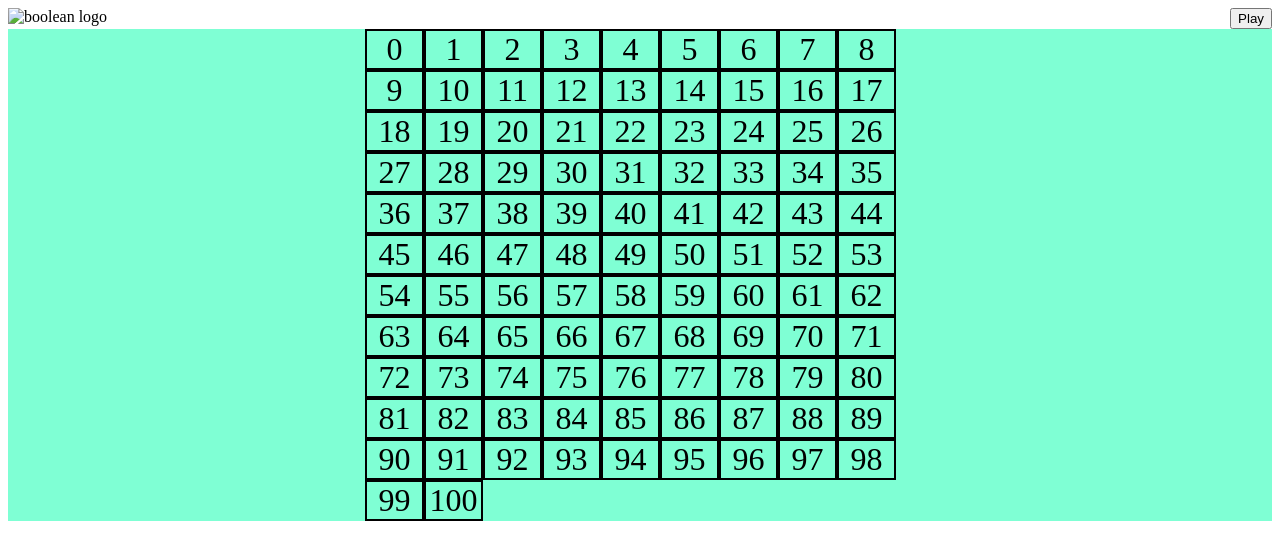
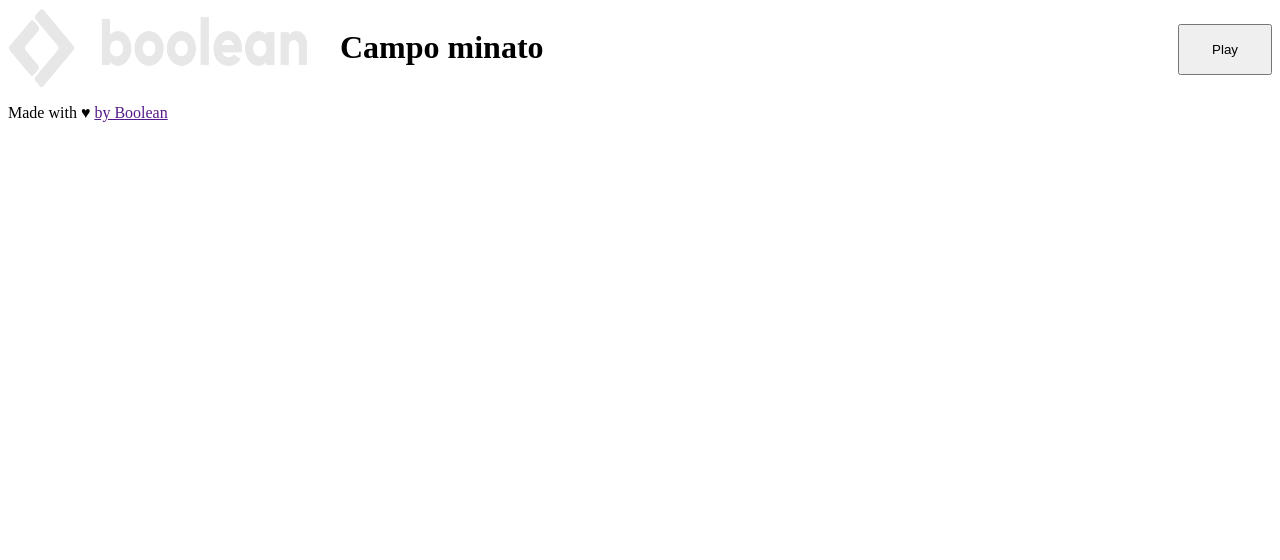
Before and after one commit to Youss0203/js-campominato-grid, a plain HTML site: page index.html in a window 1280 px wide. Drawn offline with Linux system fonts and the light colour scheme.

Commit message:
aggiunto add event listener che al click mostra la griglia

```diff
--- a/index.html
+++ b/index.html
@@ -13,8 +13,11 @@
 
     <header>
         <div class="d-flex">
-            <img src="" alt="boolean logo">
-            <button>Play</button>
+            <div class="flex">
+                <img src="./image/boolean-logo.png" alt="boolean logo">
+                <h1>Campo minato</h1>
+            </div>
+            <div><button>Play</button></div>
         </div>
     </header>
 
@@ -25,7 +28,9 @@
         </section>
     </main>
 
-    <footer></footer>
+    <footer>
+        <p>Made with &hearts; <a href="">by Boolean</a></p>
+    </footer>
 
     <script src="./js/script.js"></script>
 </body>
--- a/js/script.js
+++ b/js/script.js
@@ -9,17 +9,34 @@ emetto un messaggio in console con il numero della cella cliccata.
 
 const newGridElement = document.querySelector("section.main-content")
 
+const btnElement = document.querySelector("button")
 
-for(let i = 0; i <= 100; i++ ){
+btnElement.addEventListener("click", function(){
+for(let i = 1; i <= 100; i++ ){
 
     const currentSquare = newSquareElement();
     const squareContent = i;
 
     currentSquare.innerHTML += `<span> ${squareContent} </span>`
 
+    currentSquare.addEventListener('click', function(){
+        currentSquare.classList.toggle('cliccked');
+        console.log(squareContent)
+    });
+
+
+
+
+
+
 newGridElement.appendChild(currentSquare)
 }
+})
 
+
+
+
+/* funzione */
 function newSquareElement(){
     const articleElement = document.createElement("article");
     articleElement.classList.add("square");
--- a/style/stile.css
+++ b/style/stile.css
@@ -14,11 +14,20 @@ main{
     flex-wrap: wrap;
 
 }
+img{
+    width: 300px;
+}
+.flex{
+    display: flex;
+}
 
+h1{
+    padding-left:2rem;
+}
 
 article.square {
-    width: calc(100% / 10);
-    height: calc(100% / 10);
+    width: calc(100% / 11);
+    height: calc(100% / 11);
     border: 2px solid black;
     font-size: 2rem;
     display: flex;
@@ -26,3 +35,13 @@ article.square {
     align-items: center;
     text-align: center;
 }
+
+
+button{
+    padding: 1rem 2rem;
+    margin-top:1rem
+}
+
+.cliccked{
+    background-color: rgb(75, 214, 245);
+}
```
Also changed, not shown: image/boolean-logo.png (added), 1 other file.
